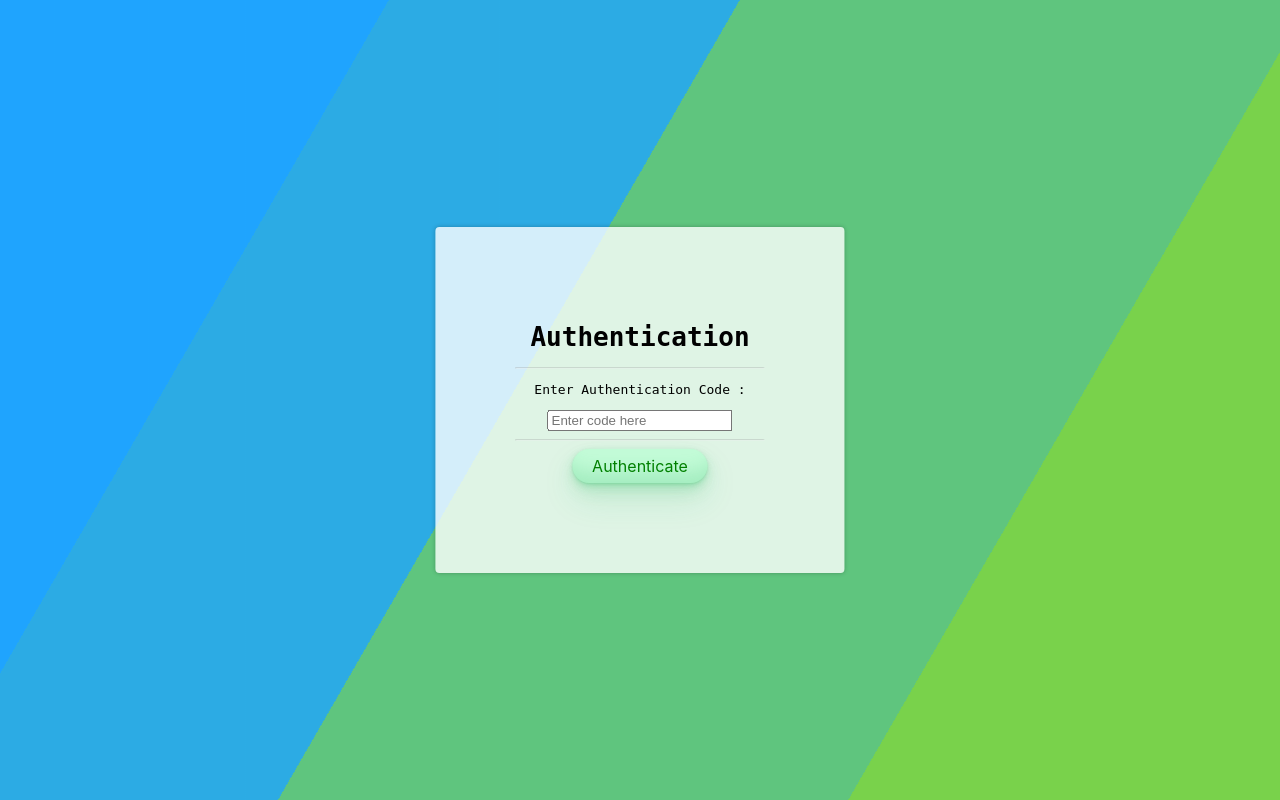
After one commit to mec-cs/market-app, a PHP site: page /auth.php in a window 1280 px wide. The commit adds this page. Run offline with PHP 8.4, Linux system fonts and the light colour scheme; a stand-in replaces the project's code that opens the database connection.

Commit message:
auth mail added

```diff
--- /dev/null
+++ b/auth.php
@@ -0,0 +1,74 @@
+<?php
+session_start();
+
+require "db.php";
+
+// Check if authentication code is submitted
+if ($_SERVER["REQUEST_METHOD"] == "POST" && isset($_POST['code'])) {
+
+    $enteredCode = $_POST['code'];
+    $storedCode = isset($_SESSION['auth_code']) ? $_SESSION['auth_code'] : null;
+
+    // Check if entered code matches the stored code
+    if ($storedCode && $enteredCode === $storedCode) {
+
+        // Authentication successful, redirect to main.php
+        $user = $_SESSION["user"];
+        $register = registerUser($user["usertype"], $user["name"], $user["email"], $user["password"], $user["city"], $user["district"], $user["address"]);
+
+        if ($register) {
+            header("Location: main.php");
+            exit;
+        } else {
+            header("Location: index.php?error");
+            exit;
+        }
+    } else {
+        // Authentication failed, show error message
+        header("Location: index.php?error");
+        exit;
+    }
+}
+?>
+
+<!DOCTYPE html>
+<html lang="en">
+<head>
+    <meta charset="UTF-8">
+    <meta name="viewport" content="width=device-width, initial-scale=1.0">
+    <link rel="stylesheet" href="https://cdnjs.cloudflare.com/ajax/libs/font-awesome/6.5.2/css/all.min.css" />
+    <link rel="stylesheet" href="./style/app.css">
+    <title>Market App Authentication</title>
+</head>
+<body>
+<div class="bg"></div>
+<div class="bg bg2"></div>
+<div class="bg bg3"></div>
+<div class="content">
+
+   <div class="realDealBody">
+      <form action="" method="post">
+         <div class="containers">
+            <h1 style="margin:15px;">Authentication</h1>
+            <hr style="color:#a9a9a9;opacity:0.3;">
+            <div class="container">
+                <div class="label">
+                    <p>Enter Authentication Code :</p>
+                </div>
+                <input type="text" name="code" id="code" placeholder="Enter code here">
+            </div>
+            <?php if(isset($error)): ?>
+                <div class="error">
+                    <p style='color:red;'><?php echo $error; ?></p>
+                </div>
+            <?php endif; ?>
+            <hr style="color:#a9a9a9;opacity:0.3;">
+            <div style="margin-bottom: 10px;">
+                <button class="btnSpecial" role="button">Authenticate</button>
+            </div>
+         </div>
+      </form>
+   </div>
+</div>
+</body>
+</html>
--- a/mail.php
+++ b/mail.php
@@ -6,7 +6,7 @@ use PHPMailer\PHPMailer\Exception;
 
 require_once './vendor/autoload.php' ;
 
-require "config.php" ;
+require "conf/config.php" ;
 
 class Mail {
     public static function send($to, $subject, $message) {
@@ -14,7 +14,7 @@ class Mail {
     try {
         //SMTP Server settings
         $mail->isSMTP();
-        $mail->Host       = 'smtp.gmail.com';
+        $mail->Host       = 'asmtp.bilkent.edu.tr';
         $mail->SMTPAuth   = true;
         $mail->Username   = EMAIL;
         $mail->Password   = PASSWORD ;
@@ -32,7 +32,6 @@ class Mail {
         $mail->isHTML(true);  //Set email format to HTML
         $mail->Subject = $subject;
         $mail->Body = $message;
-        $mail->AltBody =
 
         $mail->send();
         echo '<p>Authentication mail has been sent to your mail account. Please check the code and provide it to login the system.</p>';
```
Also changed, not shown: register.php (+8 -8 lines).
